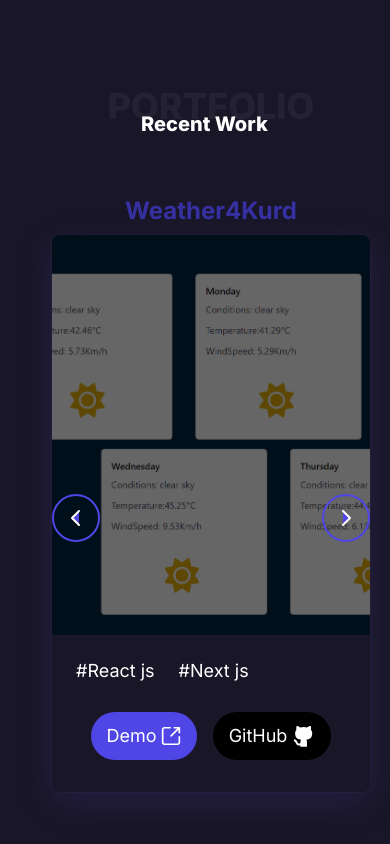
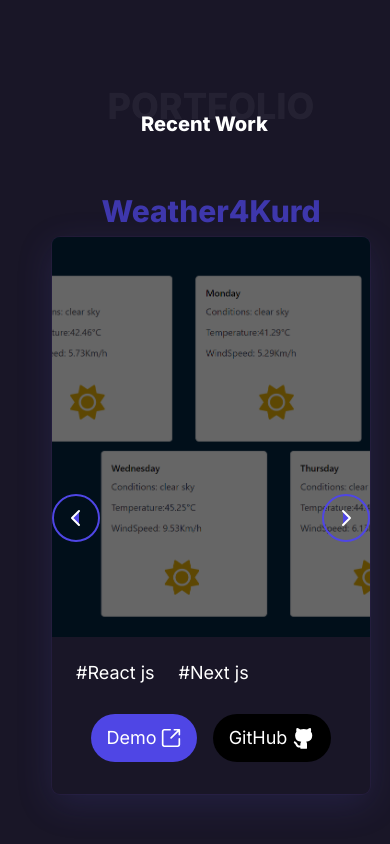
Before and after one commit to YousifQesim/portfolio, a Next.js app: page / in a window 390 px wide. Shown: the part 3642-4486 px from the top of the page. Built offline with nearby package versions, Linux system fonts and the light colour scheme.

Commit message:
project page responsivity check

```diff
--- a/src/components/Pages/Projects.js
+++ b/src/components/Pages/Projects.js
@@ -44,14 +44,14 @@ const ProjectsPage = () => {
           </h3>
         </motion.div>
         <motion.div
-          className="relative h-96"
+          className="relative h-96 "
           initial={{ opacity: 0 }}
           animate={{ opacity: 1 }}
           exit={{ opacity: 0 }}
           transition={{ duration: 0.8 }}
         >
           <motion.div
-            className="absolute inset-0 flex"
+            className="absolute inset-0 "
             key={currentSlide}
             custom={direction}
             initial={{ x: direction > 0 ? "-20%" : "100%", opacity: 0 }}
--- a/src/components/ProjectCard.js
+++ b/src/components/ProjectCard.js
@@ -5,10 +5,10 @@ const ProjectCard = ({ project }) => {
   return (
     <motion.div
       whileTap={{ scale: 0.95 }}
-      className="w-full md:w-3/4  p-4 hover:cursor-pointer"
+      className="w-full md:w-3/4 mx-auto my-0 p-4 hover:cursor-pointer"
     >
         <div className=" items-center w-full text-center">
-            <h1 className="text-2xl font-bold mb-2   text-indigo-800">{project.title}</h1>
+            <h1 className="text-3xl font-extrabold mb-2 text-indigo-600 opacity-70">{project.title}</h1>
           </div>
       <div className=" rounded-lg  overflow-hidden h-full bg-ProjectBackground shadow-sm box">
 
```
